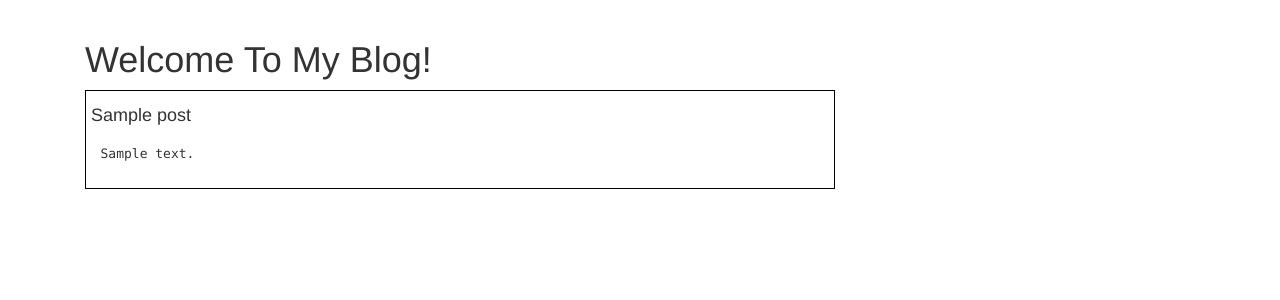
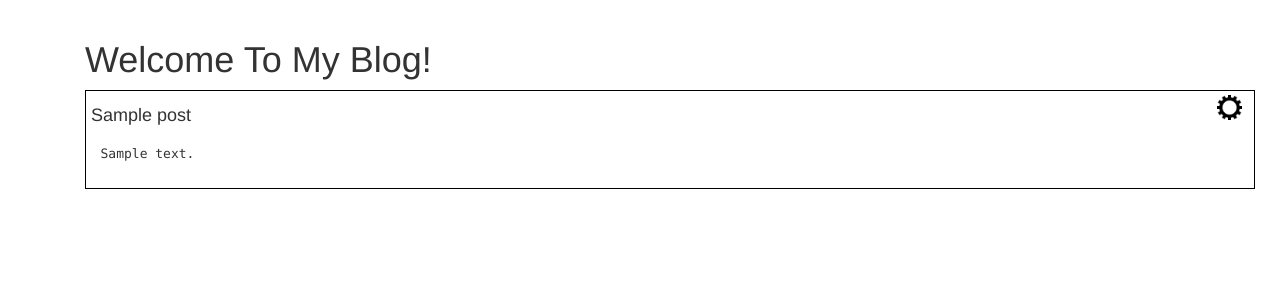
Before and after one commit to viliusgudziunas/myblog, a Flask app: page / in a window 1280 px wide. Shown: the part 52-352 px from the top of the page. Run offline with Flask 2, Linux system fonts and the light colour scheme; a user stored in the database is signed in; tables that the repository leaves empty hold one stand-in row (values such as "Sample post"); some libraries are stand-ins or nearby versions.

Commit message:
Added option to edit blog posts for admin

```diff
--- a/app/static/main.css
+++ b/app/static/main.css
@@ -1,6 +1,17 @@
 .post {
+    position: relative;
     border: 1px solid black;
-    background-color: coral;
     padding: 5px;
     margin-bottom: 10px;
 }
+.pre {
+    background-color: white;
+    border: none;
+}
+.img {
+    position: absolute;
+    width: 25px;
+    height: 25px;
+    top: 5%;
+    right: 1%;
+}
--- a/app/templates/includes/_post.html
+++ b/app/templates/includes/_post.html
@@ -1,22 +1,18 @@
 <html>
     <head>
-        <style>
-            .post {
-                border: 1px solid black;
-                padding: 5px;
-                margin-bottom: 10px;
-            }
-            .pre {
-                background-color: white;
-                border: none;
-            }
-        </style>
+        <link rel="stylesheet" href="{{ url_for('static', filename='main.css') }}">
     </head>
     <body>
-        <div class="post">
-            <h4>{{ post.title }}</h4>
+        <div class="container">
+            <div class="row post">
+                <h4>{{ post.title }}</h4>
 <pre class="pre">{{ post.body }}</pre>
-            </pre>
+                {% if current_user.is_authenticated %}
+                    <a href="{{ url_for('admin.post', id=post.id) }}">
+                    <img class="img" src="{{ url_for('static', filename='gear.png') }}">
+                    </a>
+                {% endif %}
+            </div>
         </div>
     </body>
 </html>
--- a/app_structure.txt
+++ b/app_structure.txt
@@ -13,3 +13,4 @@
 | /admin/editorial/write_post            | Write Post Page           | write_post()            |
 | /admin/editorial/write_about_me        | Edit About Me Page        | write_about_me()        |
 | /admin/editorial/write_about_this_blog | Edit About This Blog Page | write_about_this_blog() |
+| /admin/editorial/post/<id>             | Edit Post Page            | post(id)                |
```
Also changed, not shown: app/admin/routes.py (+17 -0 lines), app/templates/admin/post.html (added, +11 -0 lines), app/static/gear.png (added).
